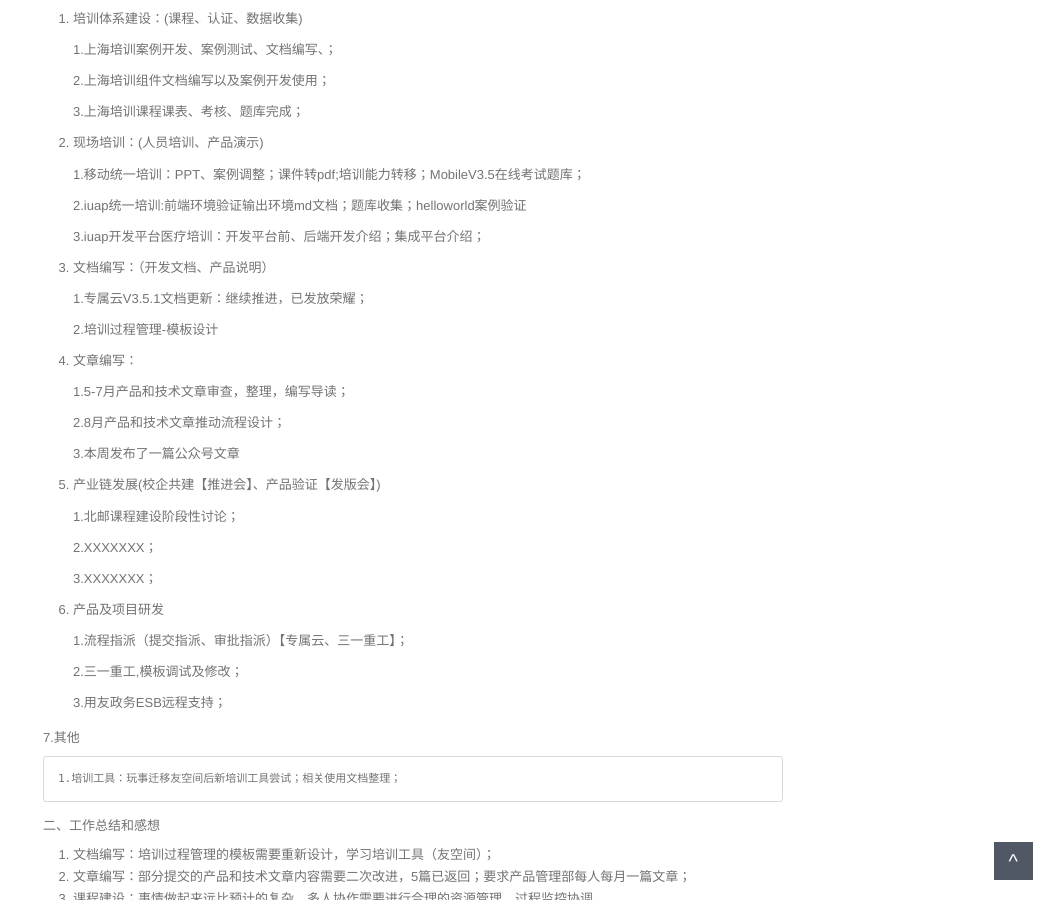
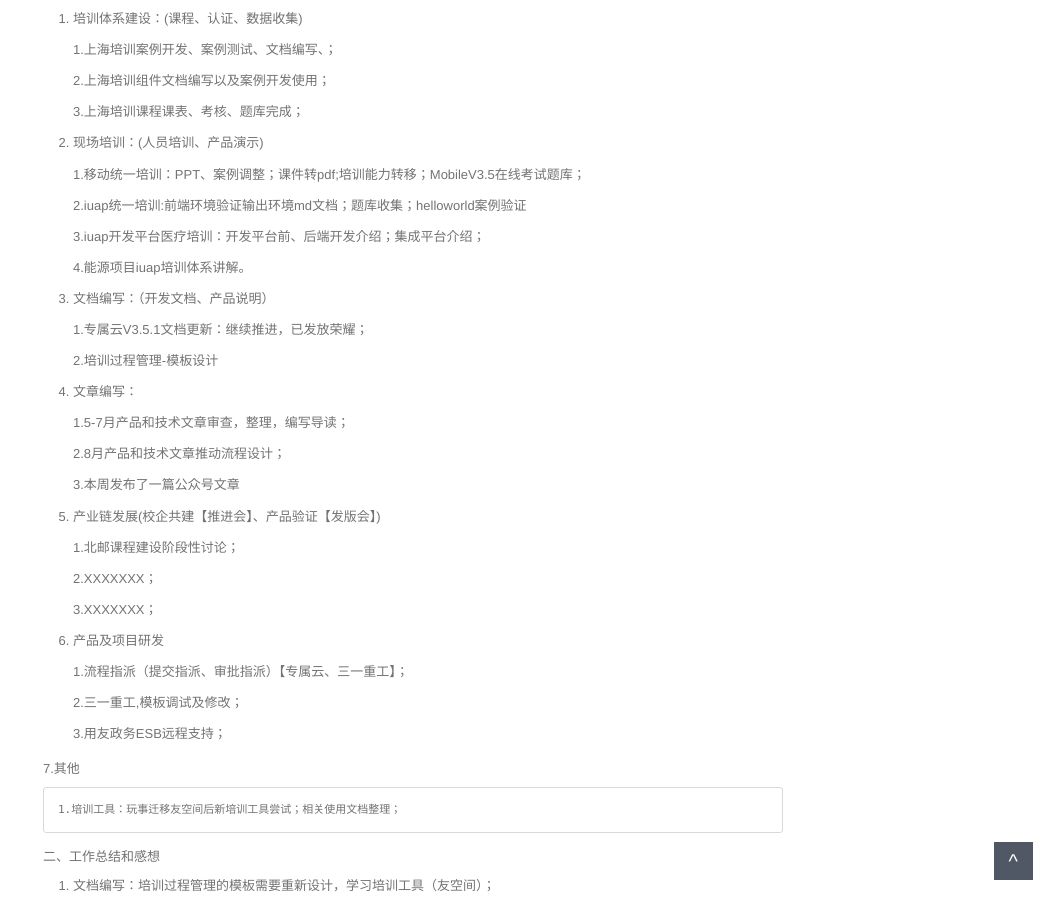
Before and after one commit to walllFlower/blog, a Jekyll site: the page built from _posts/2018-07-17-day_report_cxz.md, in a window 1280 px wide and 900 px high, scrolled down 528 px. Shown: the whole window, without its empty margins (227-1280 px from the left). Built offline with Jekyll 4.4.1, drawn with Linux system fonts in a browser that asks for light colours; comment, search, counter and statistics services are not loaded.

Commit message:
Update 2018-07-17-day_report_cxz.md

```diff
--- a/_posts/2018-07-17-day_report_cxz.md
+++ b/_posts/2018-07-17-day_report_cxz.md
@@ -39,6 +39,8 @@ categories: 技术运营工作周报
 
     3.iuap开发平台医疗培训：开发平台前、后端开发介绍；集成平台介绍；
 
+    4.能源项目iuap培训体系讲解。
+
 3. 文档编写：（开发文档、产品说明）
 
     1.专属云V3.5.1文档更新：继续推进，已发放荣耀；
@@ -61,7 +63,6 @@ categories: 技术运营工作周报
 
     3.XXXXXXX；
 
-
 6. 产品及项目研发
 
     1.流程指派（提交指派、审批指派）【专属云、三一重工】；
@@ -70,7 +71,7 @@ categories: 技术运营工作周报
 
     3.用友政务ESB远程支持；
 
- 7.其他
+7.其他
 
     1.培训工具：玩事迁移友空间后新培训工具尝试；相关使用文档整理；
 
```
